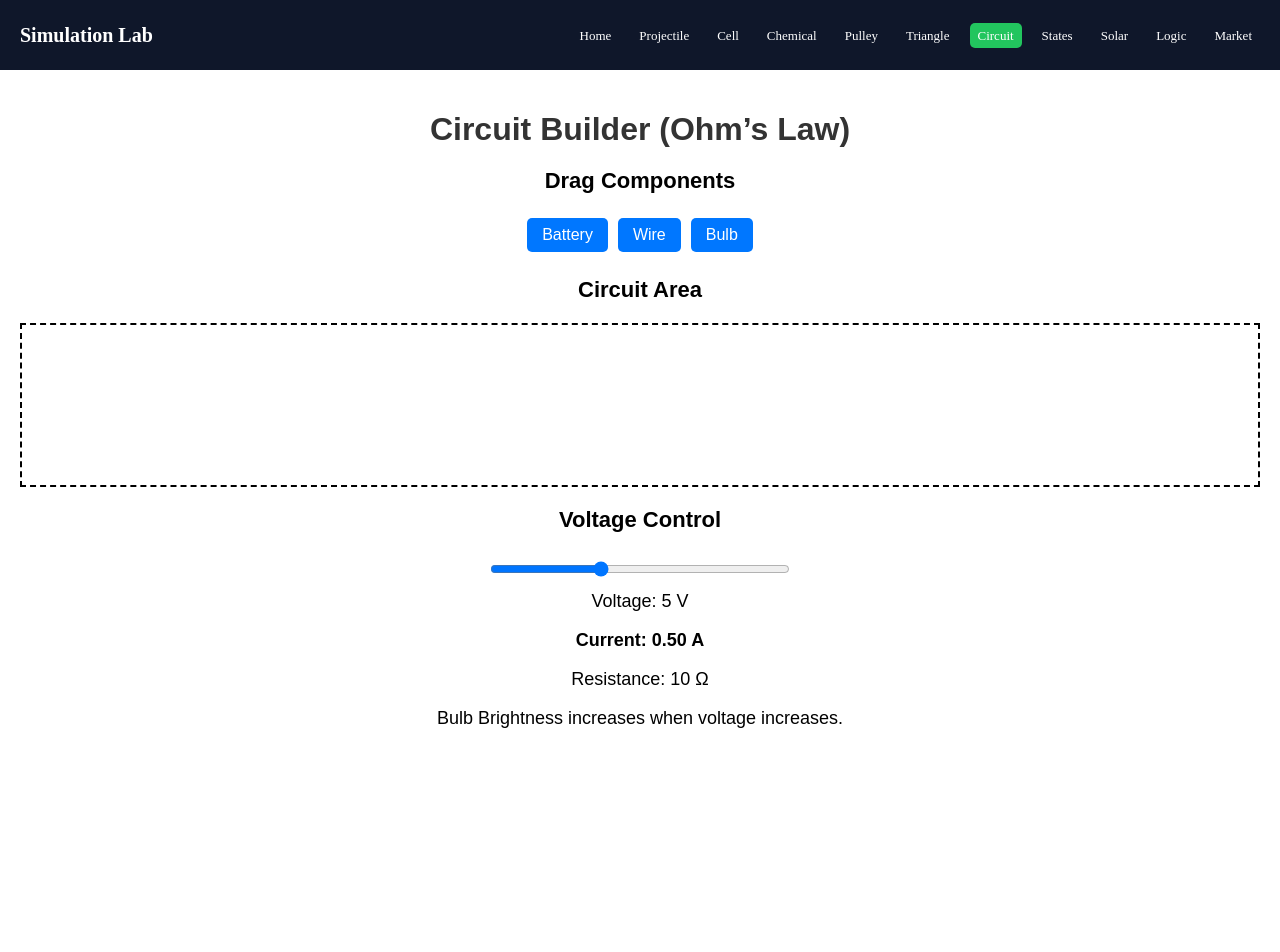
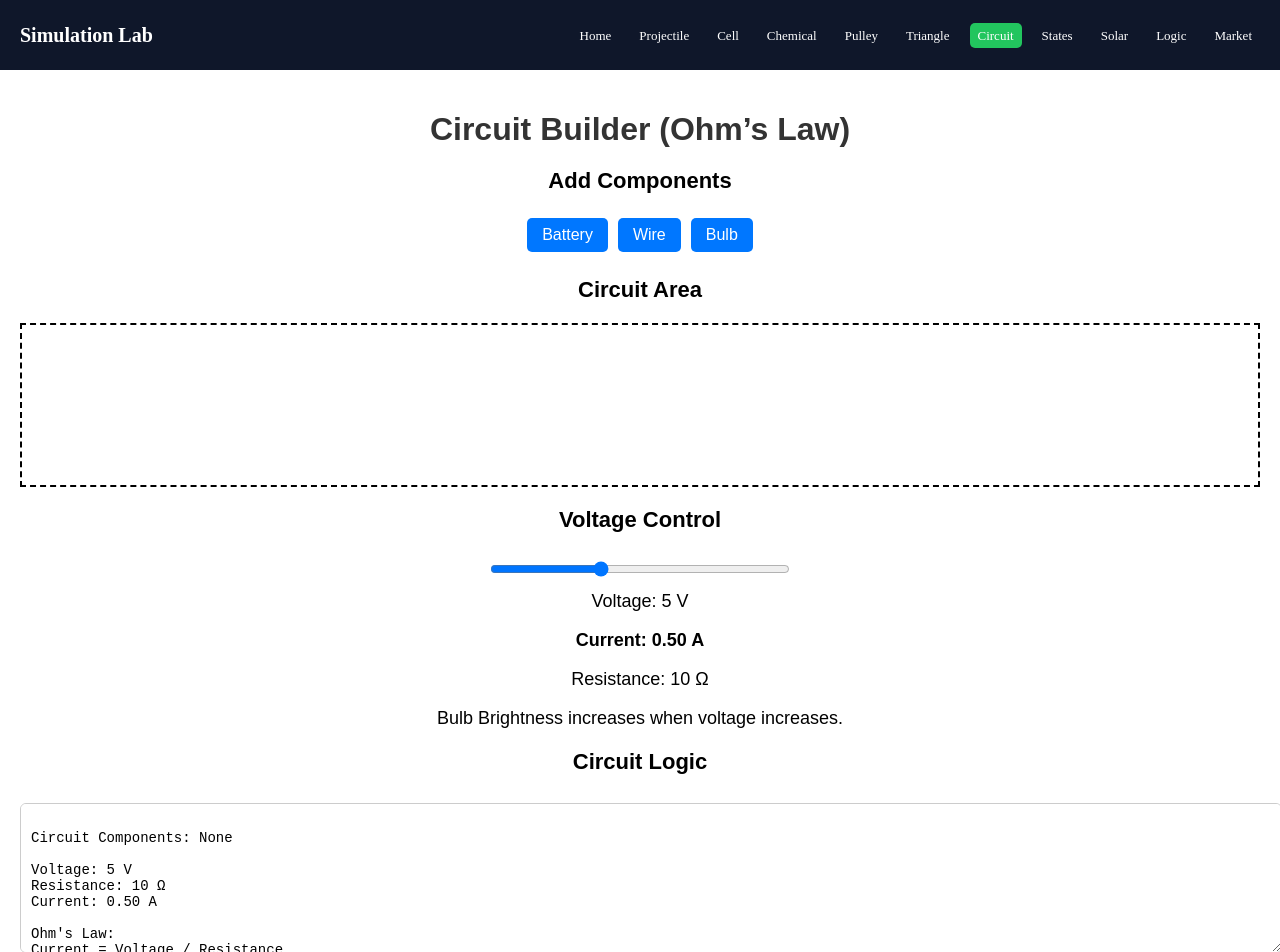
Before and after one commit to JensiWebCraft/Stimulation-, a React (Vite) app: page /circuit in a window 1280 px wide. Shown: the top 952 px of the page. Before the commit the page ends 800 px from the top, so only its background shows below. Built offline with nearby package versions, Linux system fonts and the light colour scheme.

Commit message:
blub logic

```diff
--- a/src/pages/CircuitBuilder.css
+++ b/src/pages/CircuitBuilder.css
@@ -56,3 +56,11 @@
   margin-top: 10px;
   font-size: 18px;
 }
+.logic-textarea {
+  width: 100%;
+  margin-top: 10px;
+  padding: 10px;
+  font-size: 14px;
+  border-radius: 6px;
+  border: 1px solid #ccc;
+}
--- a/src/pages/CircuitBuilder.jsx
+++ b/src/pages/CircuitBuilder.jsx
@@ -1,10 +1,11 @@
-import React, { useState } from "react";
+import React, { useState, useEffect } from "react";
 import "./CircuitBuilder.css";
 
 function CircuitBuilder() {
 
   const [components, setComponents] = useState([]);
   const [voltage, setVoltage] = useState(5);
+  const [logicText, setLogicText] = useState("");
 
   const resistance = 10;
 
@@ -16,13 +17,30 @@ function CircuitBuilder() {
 
   const bulbBrightness = Math.min(1, voltage / 10);
 
+  // Update textarea logic
+  useEffect(() => {
+    const text = `
+Circuit Components: ${components.join(", ") || "None"}
+
+Voltage: ${voltage} V
+Resistance: ${resistance} Ω
+Current: ${current} A
+
+Ohm's Law:
+Current = Voltage / Resistance
+
+Bulb brightness increases when voltage increases.
+`;
+    setLogicText(text);
+  }, [components, voltage, current]);
+
   return (
 
     <div className="container">
 
       <h1 className="title">Circuit Builder (Ohm’s Law)</h1>
 
-      <h2 className="section-title">Drag Components</h2>
+      <h2 className="section-title">Add Components</h2>
 
       <div className="button-group">
         <button onClick={() => addComponent("battery")}>Battery</button>
@@ -83,6 +101,15 @@ function CircuitBuilder() {
         Bulb Brightness increases when voltage increases.
       </p>
 
+      <h2 className="section-title">Circuit Logic</h2>
+
+      <textarea
+        className="logic-textarea"
+        value={logicText}
+        onChange={(e) => setLogicText(e.target.value)}
+        rows="8"
+      />
+
     </div>
 
   );
```
